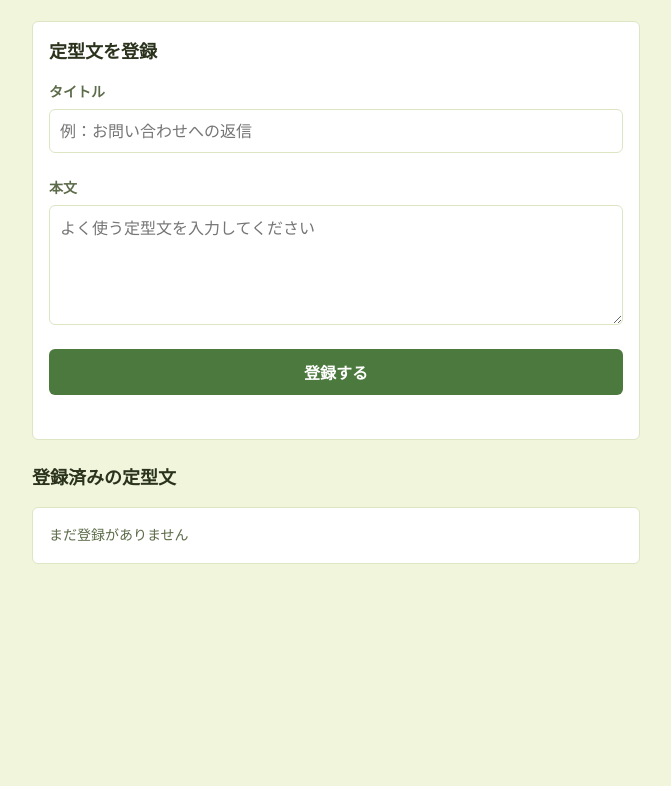
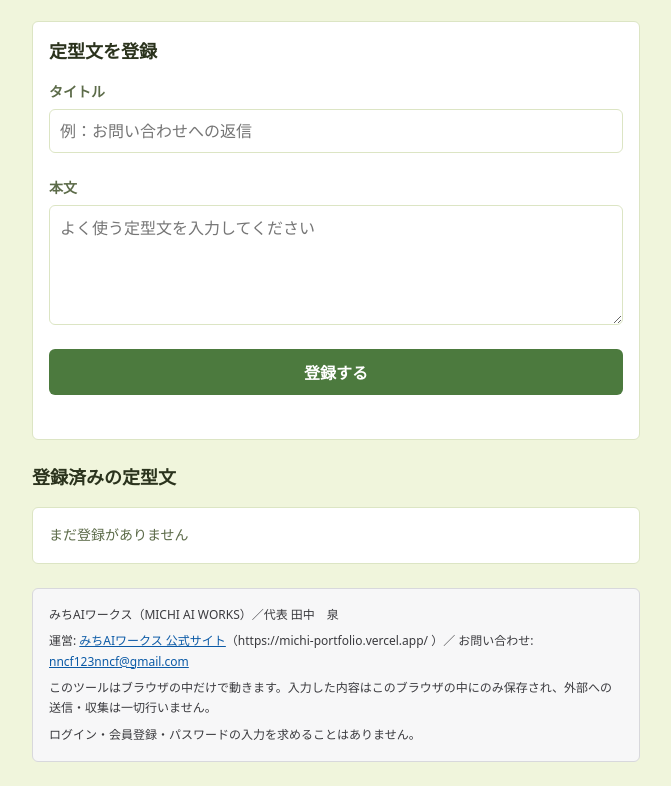
Before and after one commit to nncf123nncf-oss/snippet-book, a plain HTML site: page index.html in a window 1280 px wide. Shown: the part 84-870 px from the top of the page, without its empty margins (304-975 px from the left). Before the commit the page ends 800 px from the top, so only its background shows below. Drawn offline with Linux system fonts and the light colour scheme.

Commit message:
運営者表記フッタを追加（Safe Browsing 再発対応・Day037と同一仕様）
Co-Authored-By: Claude Sonnet 5.5 <noreply@anthropic.com>

```diff
--- a/index.html
+++ b/index.html
@@ -162,6 +162,31 @@
       font-size: 14px;
       line-height: 1.6;
     }
+  /* --- 運営者表記フッタ（全Day共通・Day037と同一仕様） -------------------
+     ページごとに配色が違うため、ページ側のCSS変数に依存せず自己完結させる。
+     ツール本体のスタイルには触れない。印刷時は表示しない。 */
+  .mw-footer {
+    box-sizing: border-box;
+    width: 100%;
+    max-width: 100%;
+    margin: 24px 0 0;
+    padding: 16px;
+    background: #F7F7F8;
+    border: 1px solid #D8D8DC;
+    border-radius: 6px;
+    color: #3A3A3E;
+    font-family: system-ui, sans-serif;
+    font-size: 12px;
+    font-weight: 400;
+    line-height: 1.7;
+    text-align: left;
+    overflow-wrap: anywhere;
+  }
+  .mw-footer p { margin: 0 0 6px; padding: 0; color: #3A3A3E; font-size: 12px; font-weight: 400; line-height: 1.7; text-align: left; }
+  .mw-footer p:last-child { margin-bottom: 0; }
+  .mw-footer a { color: #0B5AA6; }
+  .mw-footer.mw-footer--page { width: calc(100% - 32px); max-width: 720px; margin: 24px auto; }
+  @media print { .mw-footer { display: none; } }
   </style>
 </head>
 <body>
@@ -191,6 +216,12 @@
       <h2 id="list-heading">登録済みの定型文</h2>
       <div id="snippet-list" class="snippet-list"></div>
     </section>
+  <footer class="mw-footer">
+    <p>みちAIワークス（MICHI AI WORKS）／代表 田中　泉</p>
+    <p>運営: <a href="https://michi-portfolio.vercel.app/" rel="noopener">みちAIワークス 公式サイト</a>（https://michi-portfolio.vercel.app/ ）／ お問い合わせ: <a href="mailto:nncf123nncf@gmail.com">nncf123nncf@gmail.com</a></p>
+    <p>このツールはブラウザの中だけで動きます。入力した内容はこのブラウザの中にのみ保存され、外部への送信・収集は一切行いません。</p>
+    <p>ログイン・会員登録・パスワードの入力を求めることはありません。</p>
+  </footer>
   </main>
 
   <script>
```
